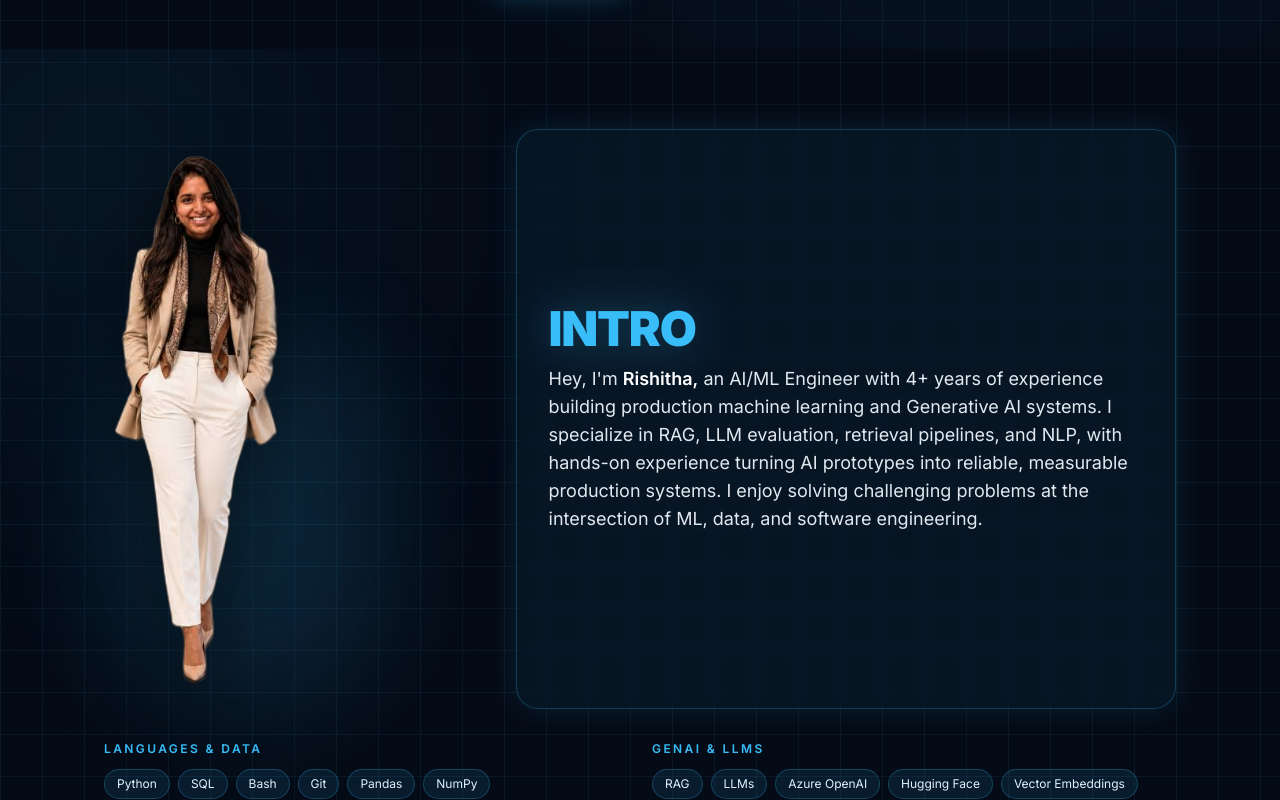
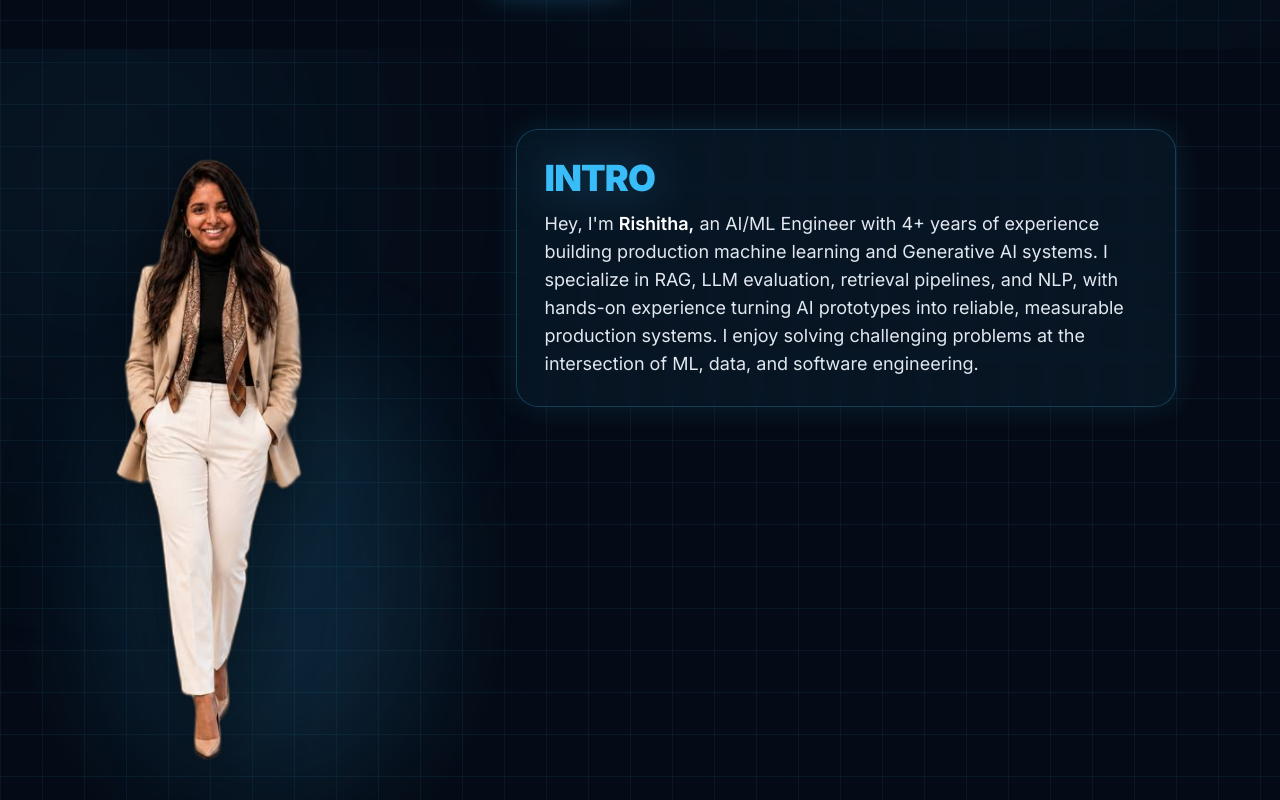
Before and after one commit to RishithaChilaka/portfolio, a React (Vite) app: page / in a window 1280 px wide. Shown: the part 820-1620 px from the top of the page. Built offline with nearby package versions, Linux system fonts and the light colour scheme.

Commit message:
Increase intro photo size, make intro text box smaller

```diff
--- a/src/components/About.jsx
+++ b/src/components/About.jsx
@@ -81,7 +81,7 @@ const About = () => {
       <div className="max-w-6xl mx-auto px-6 md:px-10 relative">
         <div className="grid grid-cols-1 md:grid-cols-[0.7fr_1.3fr] gap-10 md:gap-14 items-stretch">
           <div className="reveal flex justify-center md:justify-start">
-            <div className="relative w-full max-w-[280px] h-[500px] md:h-[580px] flex items-end justify-center md:justify-start">
+            <div className="relative w-full max-w-[320px] h-[560px] md:h-[660px] flex items-end justify-center md:justify-start">
               <div className="absolute inset-x-0 bottom-0 h-2/3 rounded-full bg-cyan-glow/25 blur-[60px] opacity-60" />
               <img
                 src={aboutImg}
@@ -91,8 +91,8 @@ const About = () => {
             </div>
           </div>
 
-          <div className="reveal glass-panel glow-border rounded-[22px] p-6 md:p-8 flex flex-col justify-center gap-3">
-            <h2 className="text-3xl md:text-5xl font-black uppercase tracking-tight text-cyan-glow drop-shadow-[0_0_24px_rgba(56,189,248,0.35)]">
+          <div className="reveal md:self-start glass-panel glow-border rounded-[22px] p-6 md:p-7 flex flex-col justify-center gap-3">
+            <h2 className="text-3xl md:text-4xl font-black uppercase tracking-tight text-cyan-glow drop-shadow-[0_0_24px_rgba(56,189,248,0.35)]">
               Intro
             </h2>
             <IntroParagraph />
```
